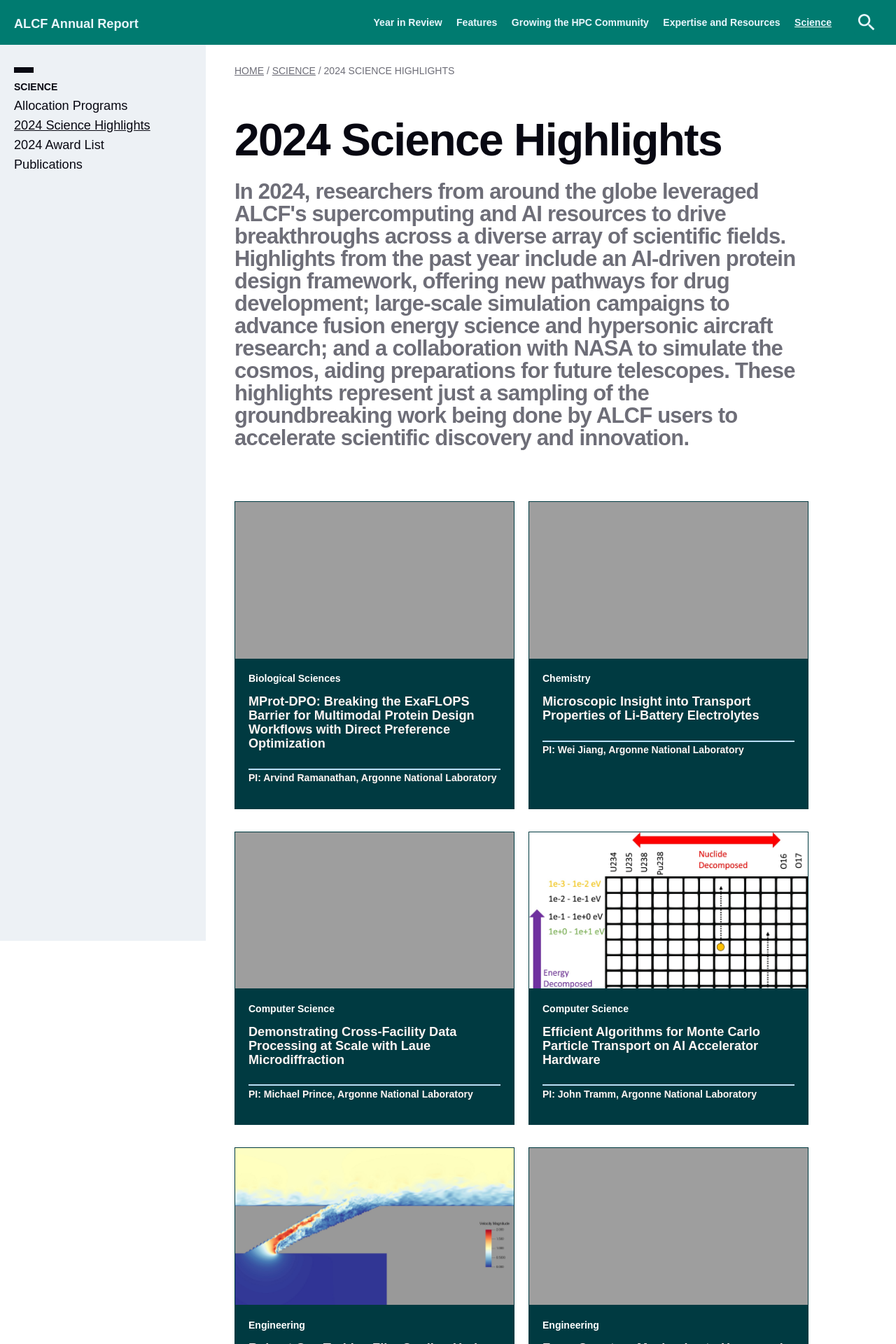
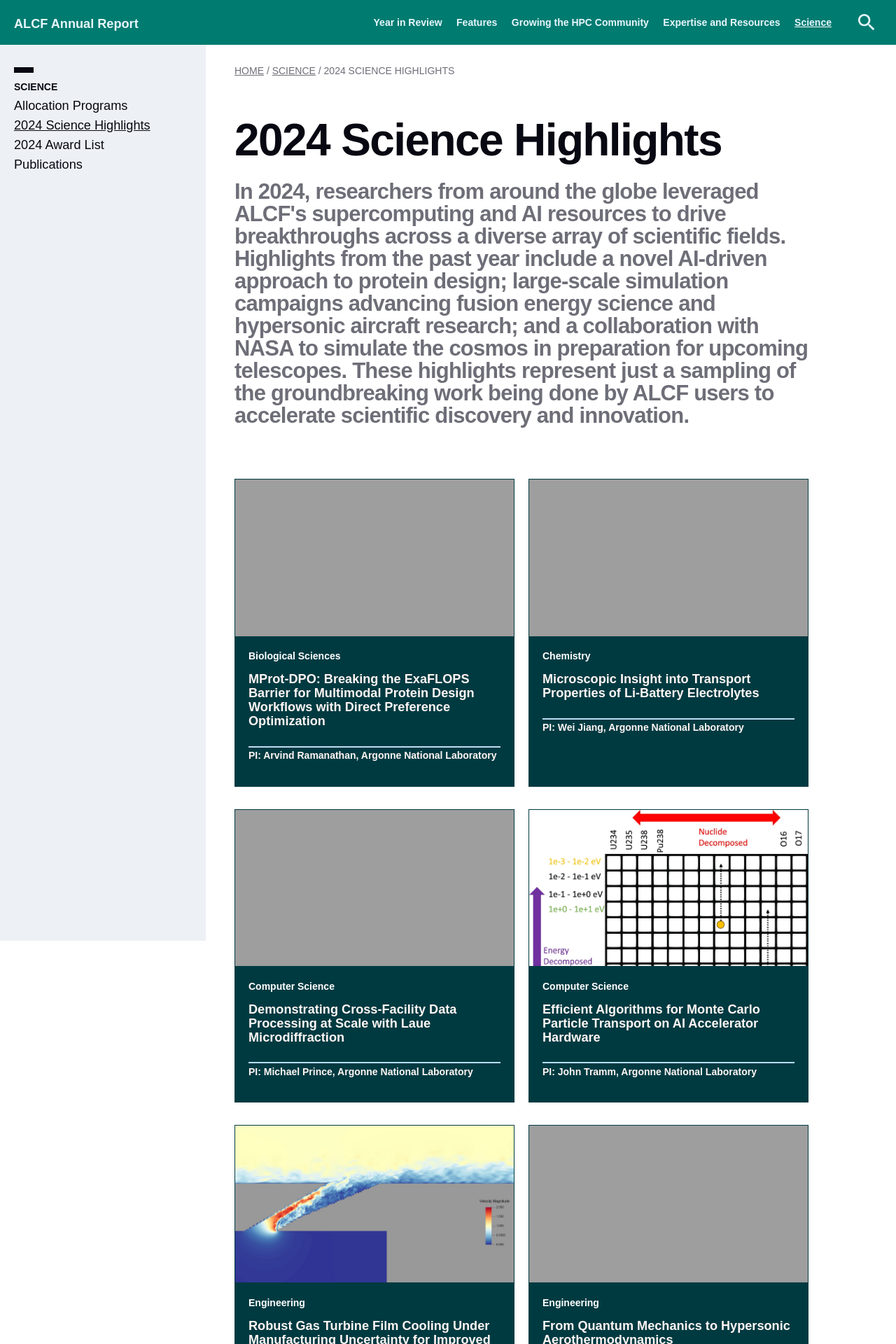
Before and after one commit to argonne-lcf/AR2024, a Jekyll site: the page built from 05_science/highlights.md, in a window 1280 px wide. Shown: the top 1920 px of the page at 70% size. Built offline with Jekyll 4.4.1, drawn with Linux system fonts in a browser that asks for light colours; some web fonts are replaced.

Commit message:
Update highlights.md

```diff
--- a/05_science/highlights.md
+++ b/05_science/highlights.md
@@ -2,7 +2,7 @@
 layout: page
 
 title: 2024 Science Highlights
-intro: "In 2024, researchers from around the globe leveraged ALCF's supercomputing and AI resources to drive breakthroughs across a diverse array of scientific fields. Highlights from the past year include an AI-driven protein design framework, offering new pathways for drug development; large-scale simulation campaigns to advance fusion energy science and hypersonic aircraft research; and a collaboration with NASA to simulate the cosmos, aiding preparations for future telescopes. These highlights represent just a sampling of the groundbreaking work being done by ALCF users to accelerate scientific discovery and innovation."
+intro: "In 2024, researchers from around the globe leveraged ALCF's supercomputing and AI resources to drive breakthroughs across a diverse array of scientific fields. Highlights from the past year include a novel AI-driven approach to protein design; large-scale simulation campaigns advancing fusion energy science and hypersonic aircraft research; and a collaboration with NASA to simulate the cosmos in preparation for upcoming telescopes. These highlights represent just a sampling of the groundbreaking work being done by ALCF users to accelerate scientific discovery and innovation."
 teaser-img-source: ALCF-MProtDPO.png
 theme: white
 permalink: science/highlights
```
